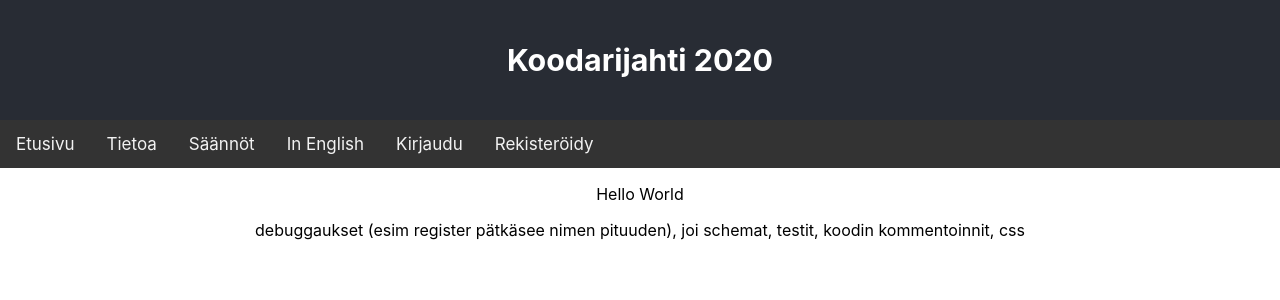
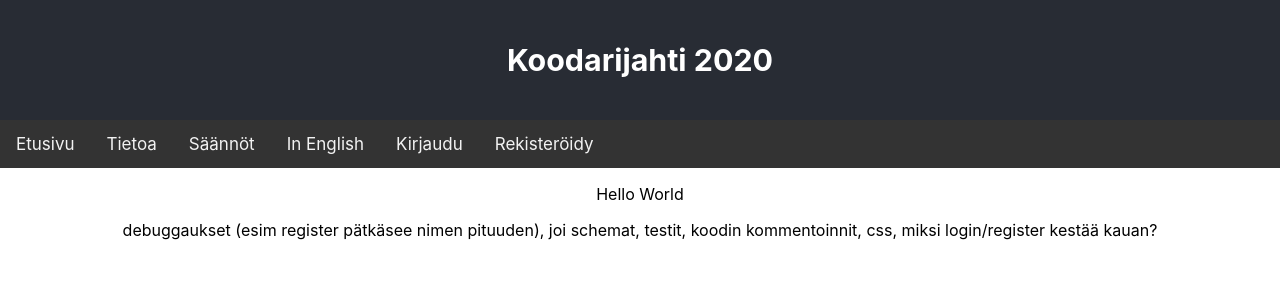
Before and after one commit to scorhub/koodarijahti2020, a React (Create React App) app in the folder front/: page /en in a window 1280 px wide. Shown: the top 300 px of the page. Built offline with nearby package versions, Linux system fonts and the light colour scheme.

Commit message:
added note for myself

```diff
--- a/front/src/pages/en/EnHome.js
+++ b/front/src/pages/en/EnHome.js
@@ -53,7 +53,7 @@ const EnHome = ({user, setUser}) => {
         {window.localStorage.setItem('jahtilanguage', "eng")}
         {window.localStorage.getItem('koodarijahti') ? <LoggedIn user={user} setUser={setUser} /> : <NotLogged />}
 
-        <p>debuggaukset (esim register pätkäsee nimen pituuden), joi schemat, testit, koodin kommentoinnit, css</p>
+        <p>debuggaukset (esim register pätkäsee nimen pituuden), joi schemat, testit, koodin kommentoinnit, css, miksi login/register kestää kauan?</p>
         </>
     )
 }
```
